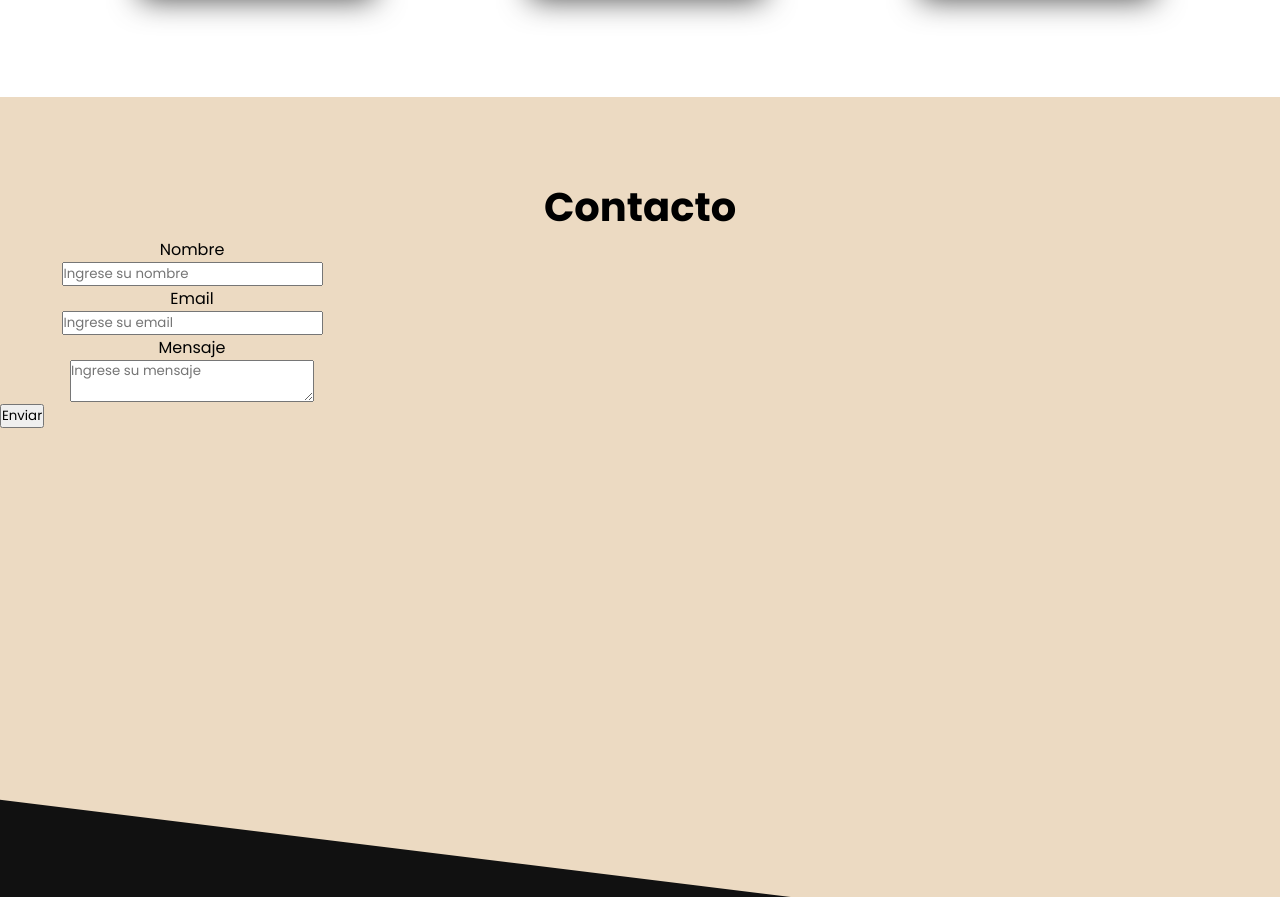
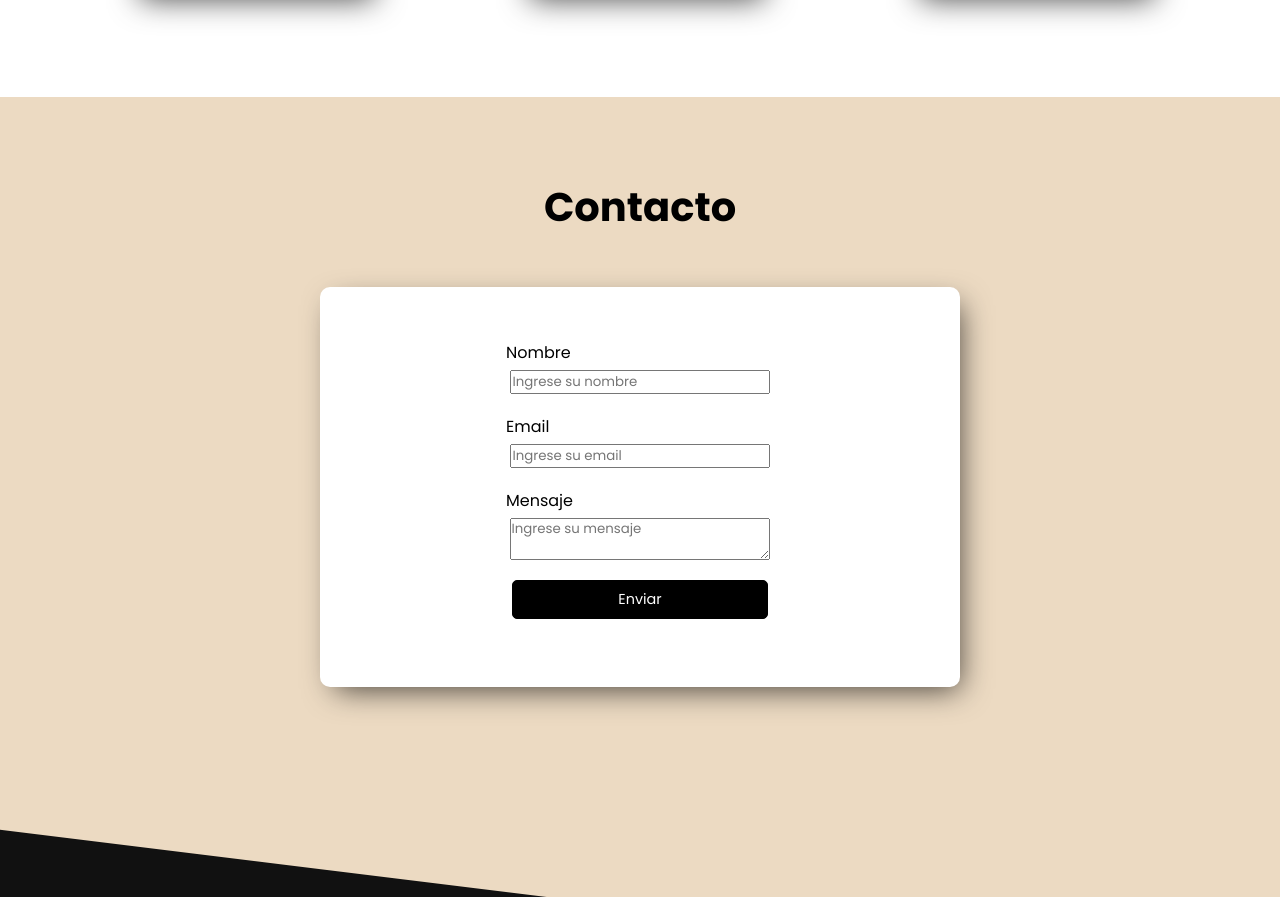
Before and after one commit to agush44/UTN_tp, a plain HTML site: page index.html in a window 1280 px wide. Shown: the part 2693-3590 px from the top of the page. Drawn offline with nearby package versions, Linux system fonts and the light colour scheme.

Commit message:
add form styles

```diff
--- a/index.html
+++ b/index.html
@@ -130,6 +130,7 @@
         </section>
         <section id="contacto">
             <h2 class="section-title">Contacto</h2>
+            <div class="form-container">
                 <form action="" method="POST">
                     <div>
                         <label for="name">Nombre</label>
@@ -143,8 +144,9 @@
                         <label for="msg">Mensaje</label>
                         <textarea id="msg" placeholder="Ingrese su mensaje" required></textarea>
                     </div>
-                <button type="submit">Enviar</button>
+                    <button type="submit" class="btn-cat-card">Enviar</button>
                 </form>
+            </div>
         </section>
     </main>
     <footer>
@@ -152,8 +154,6 @@
         <h3>Contacto</h3>
         <p>boule@gmail.com</p>
         <p>3424093142</p>
-
-
     </footer>
 </body>
 
--- a/styles.css
+++ b/styles.css
@@ -234,13 +234,47 @@ section {
 #contacto {
   background-color: var(--color-terciario);
   min-height: 70vh;
+  display: flex;
+  flex-direction: column;
+  align-items: center;
 }
 
-#contacto form div {
+.form-container {
+  background-color: var(--color-secundario);
+  width: 50%;
+  height: 50vh;
+  border-radius: 10px;
+  margin-top: 50px;
+  box-shadow: 7px 10px 31px -8px rgba(0, 0, 0, 0.73);
+  -webkit-box-shadow: 7px 10px 31px -8px rgba(0, 0, 0, 0.73);
+  -moz-box-shadow: 7px 10px 31px -8px rgba(0, 0, 0, 0.73);
+}
+
+form {
+  height: 100%;
   display: flex;
   flex-direction: column;
-  width: 30%;
+  justify-content: center;
   align-items: center;
+}
+
+.form-container form div {
+  width: 45%;
+  display: flex;
+  flex-direction: column;
+  align-items: center;
+  justify-content: center;
+  padding-bottom: 20px;
+}
+
+label {
+  align-self: flex-start;
+  padding: 0 0 5px 10px;
+}
+
+input,
+textarea {
+  width: 90%;
 }
 
 /* 3. Footer */
@@ -261,6 +295,8 @@ footer {
   transform: skewY(7deg);
   transform-origin: top right;
 }
+
+/* Btn WhatsApp */
 
 .container-wsp {
   position: relative;
```
Lines whose indentation alone changed are shown as unchanged.
